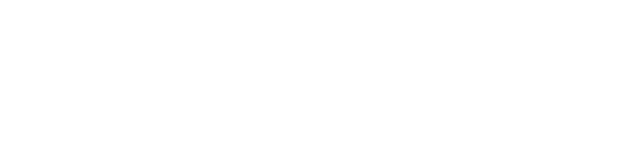
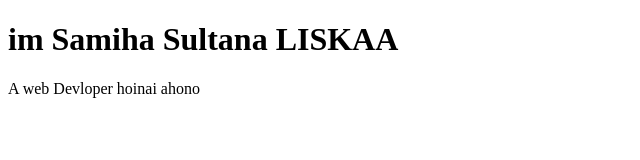
Before and after one commit to samihaliza/MY-SECOND-REPO, a plain HTML site: page index.html in a window 1280 px wide. Shown: the whole page, without its empty margins (0-640 px from the left). Drawn offline with Linux system fonts and the light colour scheme.

Commit message:
added header

```diff
--- a/index.html
+++ b/index.html
@@ -7,6 +7,7 @@
     <title>My-Second-Repo</title>
 </head>
 <body>
-
+    <h1>im Samiha Sultana LISKAA</h1>
+    <p>A web Devloper hoinai ahono</p>
 </body>
 </html>
```
